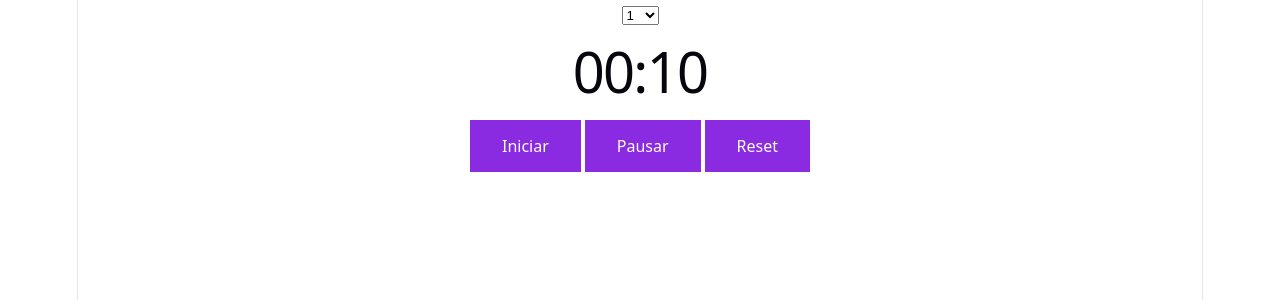
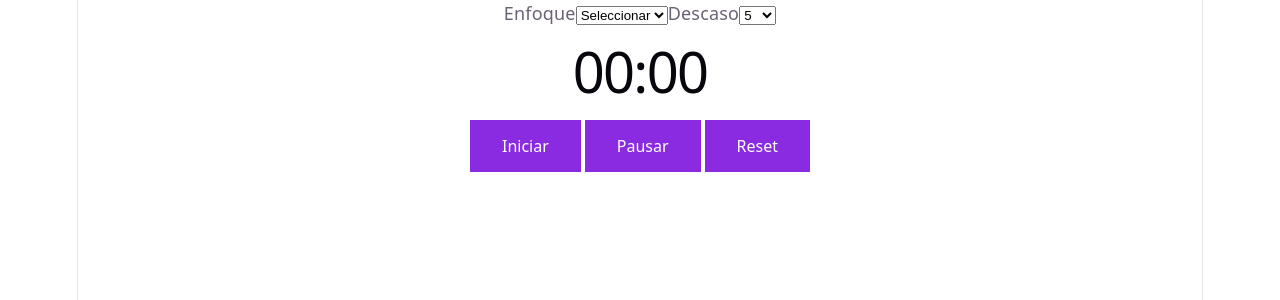
Before and after one commit to omarescobartorres10/Pomodoro-Timer, a React (Vite) app: page / in a window 1280 px wide. Shown: the top 300 px of the page. Built offline with nearby package versions, Linux system fonts and the light colour scheme.

Commit message:
feat: Pomodoro funcional con enfoque/descanso automático y selectores de tiempo

```diff
--- a/src/Timer.jsx
+++ b/src/Timer.jsx
@@ -5,11 +5,16 @@ const TIEMPO_ENFOQUE = 10; // 25 minutos
 const TIEMPO_DESCANSO = 30; // 5 minutos
 
 const Timer = () => {
-    const [segundos, setSegundos] = useState(10) //1500 porque es el tiempo.
+
+    const [segundos, setSegundos] = useState(0) //inicalizamos los segundos en cero
 
     const [activo, setActivo] = useState(false) //el valor con el que iniciará es false.
 
     const [modo, setModo] = useState("enfoque");
+
+    const [tiempoEnfoque, setTiempoEnfoque] = useState(25 * 60);   // 25 min
+
+    const [tiempoDescanso, setTiempoDescanso] = useState(5 * 60);   // 5 min
 
 
     function activeHandle() {
@@ -22,6 +27,7 @@ const Timer = () => {
 
     function resetHandle() {
         setSegundos(TIEMPO_ENFOQUE) //lo restablece al tiempo original.
+        setSegundos(tiempoEnfoque) //lo restablece al tiempo original.
         setModo("enfoque")
         setActivo(false) //cambia el estado a false para que inicie pausado.
     }
@@ -29,8 +35,18 @@ const Timer = () => {
     function timeHandle(e) { //lo agrramoa aquí
         let timeValue = e.target.value * 60; //el e.target.value es el valor el evento que tiene el select
         let timeValueNumber = parseInt(timeValue)
+        setTiempoEnfoque(timeValueNumber)
         setSegundos(timeValueNumber)
         setActivo(false)
+    }
+
+
+    function restHandle(e) {
+        let restValue = Number(e.target.value) * 60;
+        let  restValueNumber = parseInt(restValue)
+        setTiempoDescanso(restValueNumber);
+        //setSegundos(restValueNumber); // opcional: que se vea el cambio
+        setActivo(false);
     }
 
 
@@ -39,20 +55,7 @@ const Timer = () => {
         let intervalo;
         if (activo) {
             intervalo = setInterval(() => {
-                // if (segundos === 1) {
-                //     if (modo === "enfoque") {
-                //         setModo("descanso")
-                //         setSegundos(TIEMPO_DESCANSO)
-                //     }
-
-                //     if (modo === "descanso") {
-                //         setModo("enfoque")
-                //         setSegundos(TIEMPO_ENFOQUE)
-                //     }
-
-                // } else {
                 setSegundos(prev => prev - 1)
-                //}
             }, 1000)
         }
 
@@ -67,13 +70,13 @@ const Timer = () => {
         if (segundos === 0 && activo) {
             if (modo === "enfoque") {
                 setModo("descanso");
-                setSegundos(TIEMPO_DESCANSO);
+                setSegundos(tiempoDescanso);
             } else {
                 setModo("enfoque");
-                setSegundos(TIEMPO_ENFOQUE);
+                setSegundos(tiempoEnfoque);
             }
         }
-    }, [segundos, modo, activo]); // 👈 agrega activo a las dependencias
+    }, [segundos, modo, activo, tiempoEnfoque, tiempoDescanso]);
 
 
 
@@ -90,14 +93,20 @@ const Timer = () => {
 
 return (
     <>
-            <select name="" id="" onChange={timeHandle}> {/**esto tira un evento e */}
-
-
-                <option value="1">1</option>
+        <label htmlFor="">Enfoque</label>
+        <select onChange={timeHandle}> {/**esto tira un evento e */}
+            <option value="0">Seleccionar</option>
+            <option value="10">10</option>
             <option value="15">15</option>
             <option value="25">25</option>
             <option value="30">30</option>
             <option value="50">50</option>
+        </select>
+        <label htmlFor="">Descaso</label>
+        <select onChange={restHandle}>
+            <option value="5">5</option>
+            <option value="10">10</option>
+            <option value="15">15</option>
         </select>
         <h1>{formatearTiempo(segundos)}</h1>
         <button onClick={activeHandle}>Iniciar</button>
@@ -107,4 +116,5 @@ const Timer = () => {
 )
 }
 
+
 export default Timer;
--- a/src/TimerDisplay.jsx
+++ /dev/null
@@ -1,4 +0,0 @@
-
-export function TimerDisplay ({segundos})  {
-
-}
```
Lines whose indentation alone changed are shown as unchanged.
